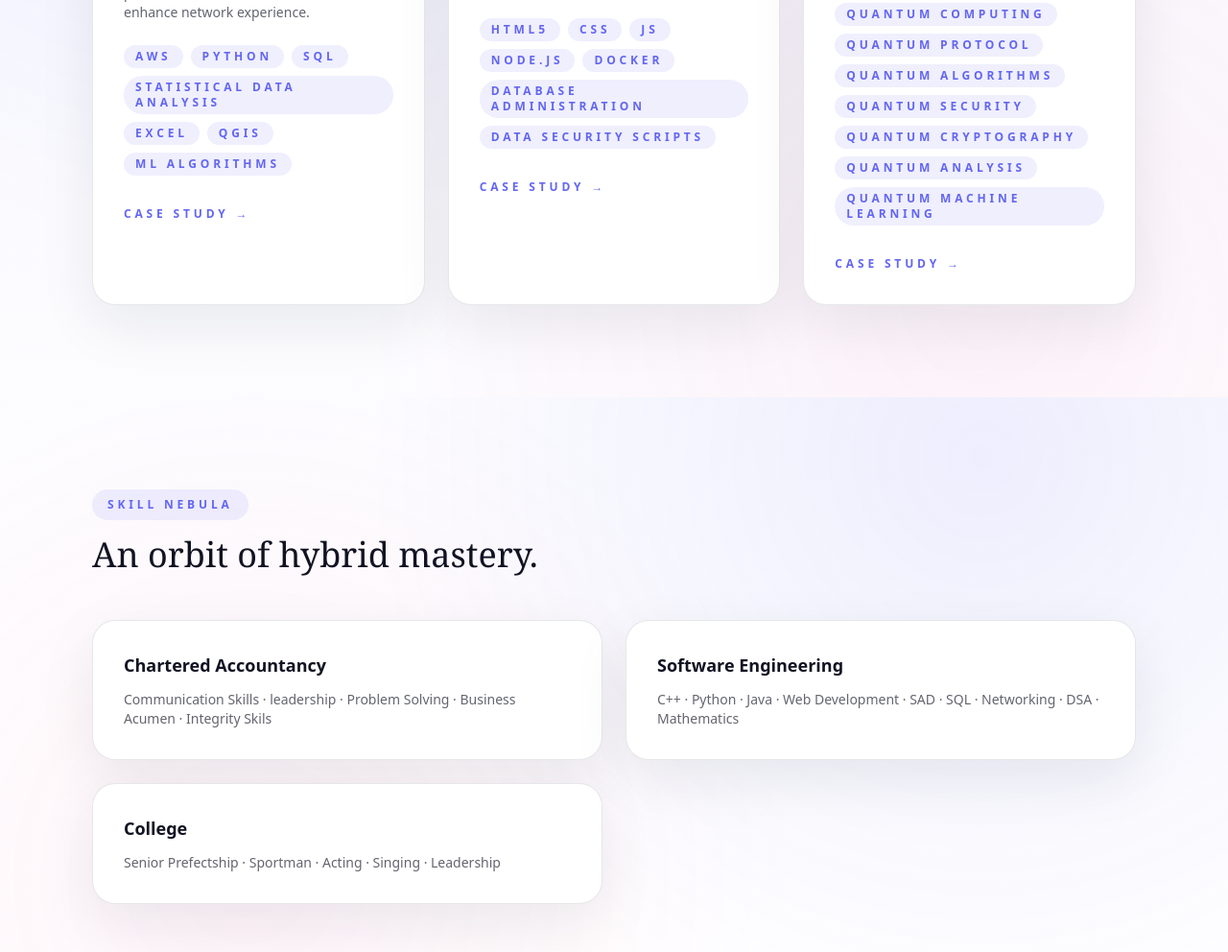
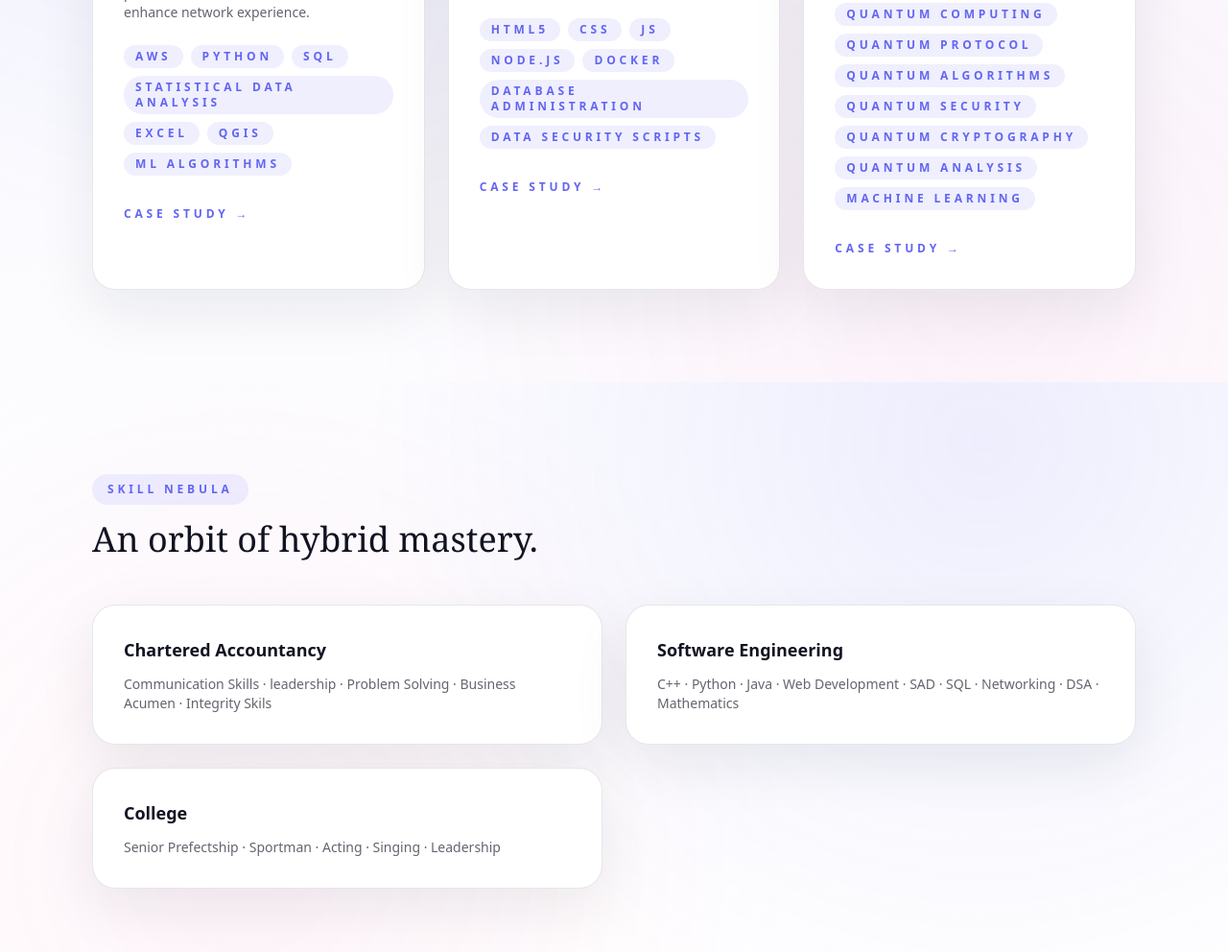
Before and after one commit to MiyuruAmarasiri/miyuruamarasiri.github.io, a website built with webpack: page index.html in a window 1280 px wide. Shown: the part 4325-5317 px from the top of the page at 96% size. Built offline with nearby package versions, Linux system fonts and the light colour scheme.

Commit message:
feat: update Quantum Security section to reflect accurate technology terminology

```diff
--- a/index.html
+++ b/index.html
@@ -373,7 +373,7 @@
               <li class="rounded-full bg-aurora/10 px-3 py-1 text-aurora">Quantum Security</li>
               <li class="rounded-full bg-aurora/10 px-3 py-1 text-aurora">Quantum Cryptography</li>
               <li class="rounded-full bg-aurora/10 px-3 py-1 text-aurora">Quantum Analysis</li>
-              <li class="rounded-full bg-aurora/10 px-3 py-1 text-aurora">Quantum Machine Learning</li>
+              <li class="rounded-full bg-aurora/10 px-3 py-1 text-aurora">Machine Learning</li>
             </ul>
             <a class="project-card__link mt-8 inline-flex items-center gap-2 text-xs font-semibold uppercase tracking-[0.32em] text-aurora" href="https://github.com/MiyuruAmarasiri/Qsafe" aria-label="Explore Serene Close case study">Case Study &rarr;</a>
           </article>
```
